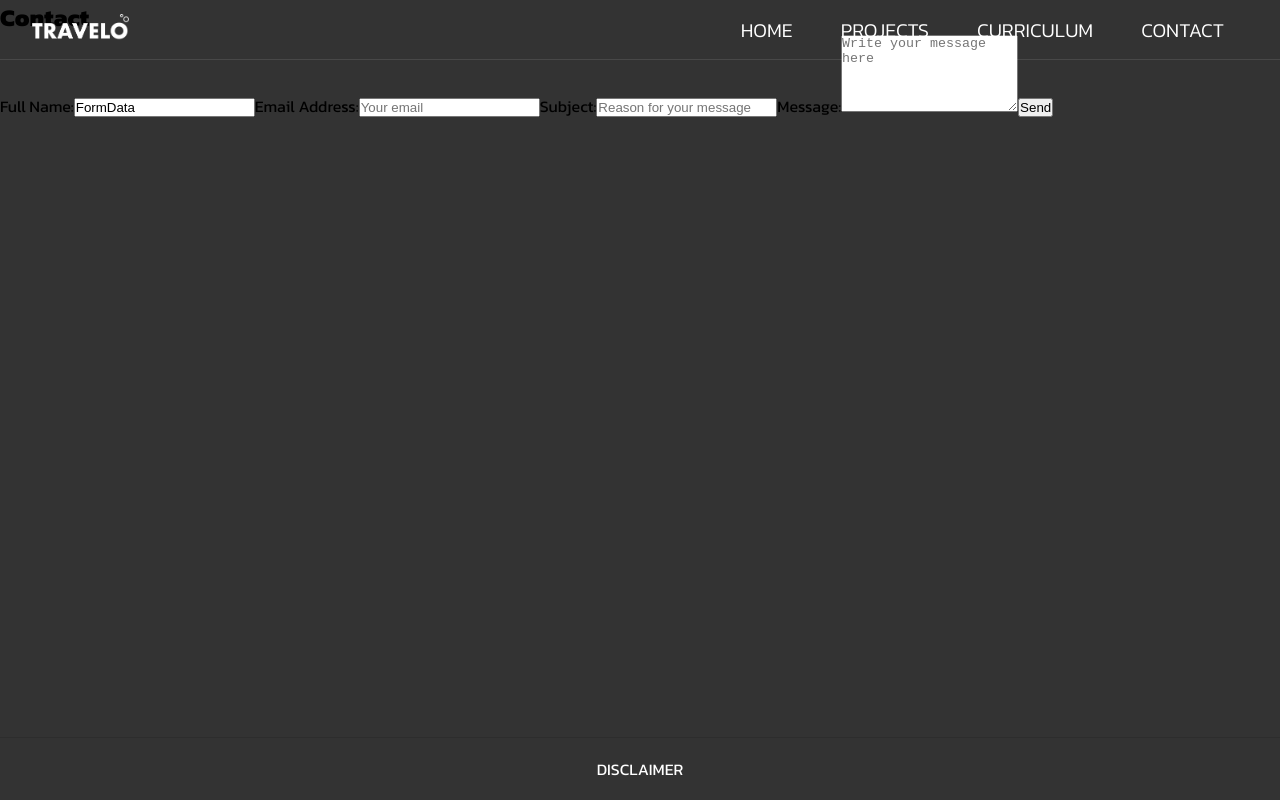
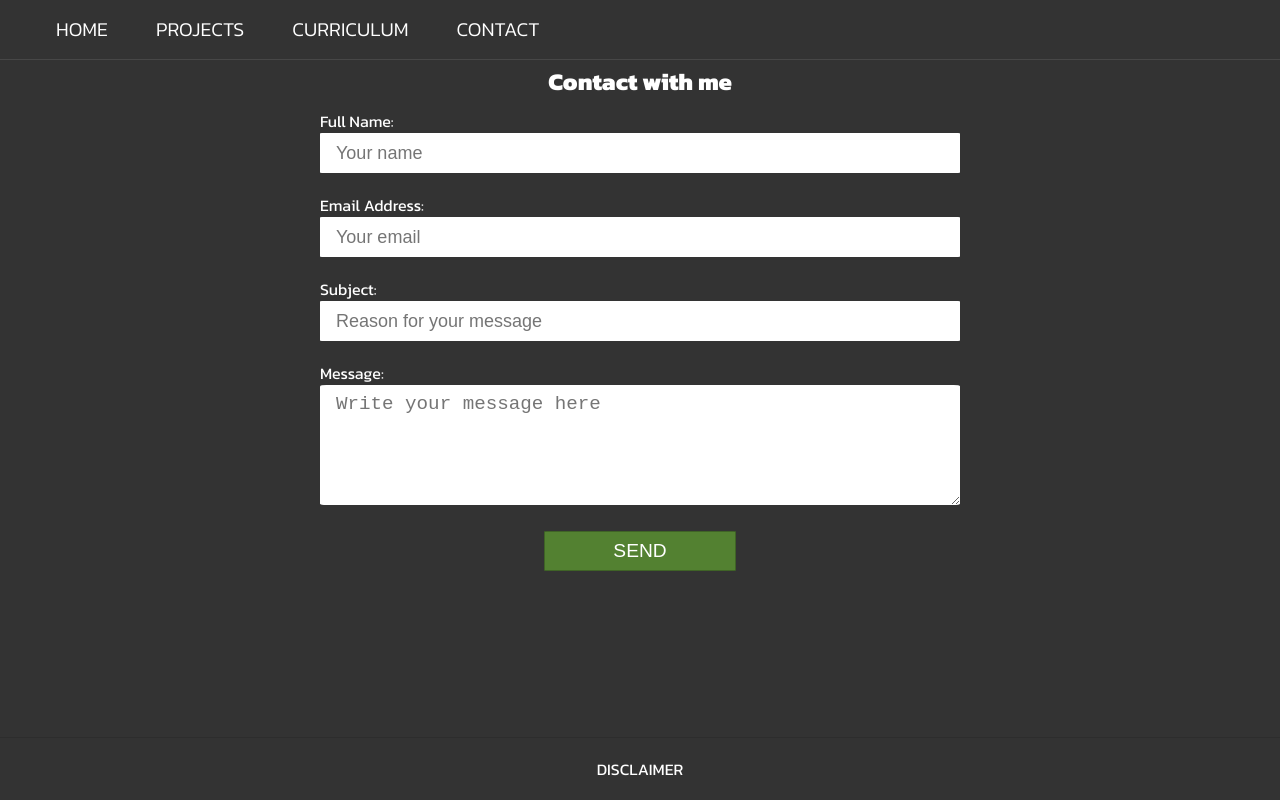
Before and after one commit to AGUACATE2304/portfolio, a React (Vite) app: page /portfolio/contact in a window 1280 px wide. Built offline with nearby package versions, Linux system fonts and the light colour scheme.

Commit message:
create anitaions.css and contactForm.css, Add all dependencias to index.html

```diff
--- a/index.html
+++ b/index.html
@@ -9,6 +9,8 @@
     <link rel="stylesheet" href="./src/assets/css/mainNavBar.css">
     <link rel="stylesheet" href="./src/assets/css/custom.css">
     <link rel="stylesheet" href="./src/assets/css/footer.css">
+    <link rel="stylesheet" href="./src/assets/css/contactForm.css">
+    <link rel="stylesheet" href="./src/assets/css/animations.css">
   </head>
   <body>
     <div id="root"></div>
--- a/src/App.jsx
+++ b/src/App.jsx
@@ -1,4 +1,3 @@
-
 
 import AppProvider from './assets/provider/AppProvider.jsx'
 
--- a/src/assets/components/Contanct.jsx
+++ b/src/assets/components/Contanct.jsx
@@ -3,10 +3,10 @@ import Swal from 'sweetalert2';
 
 const Contact = () => {
     const [formData, setFormData] = useState({
-        name:'',
-        email:'',
-        subject:'',
-        message:'',
+        name: '',
+        email: '',
+        subject: '',
+        message: '',
     });
 
     const handleChange = (e) => {
@@ -14,13 +14,39 @@ const Contact = () => {
         setFormData({...formData, [name]: value});
     }
 
+    const checkIsformCompleted = () => {
+        const { name, email, subject, message } = formData;
+
+        if(!name || !email || !subject || !message) {
+            Swal.fire({
+                title: 'Incomplete Form',
+                text: 'Please fill all the fields before sending your message, Thank you.',
+                icon: 'error',
+                confirmButtonText: 'OK',
+                customClass: {
+                    popup: 'wide-swal'
+                }
+            });
+            return false;
+        }
+        return true;
+    }
+
     const handleSubmit = (e) => {
         e.preventDefault();
+        if (!checkIsformCompleted(formData)) {
+            console.log("aaa");
+            return; //Dont let the form to be sended if not completed
+        }
+
         Swal.fire({
             title: 'Thanks for sending a message!',
             text: 'Thank you for conctacting me. I will get back to you asap.',
             icon: 'success',
             confirmButtonText: 'OK',
+            customClass: {
+                popup: 'wide-swal'
+            }
         });
 
         setFormData({name: '', email: '', subject: '', message: ''});
@@ -29,14 +55,15 @@ const Contact = () => {
 
     return (
         <>
-            <form className='formContainer'>
-                <h2>Contact</h2>
+            <div className='contactFormContainer'>
+                <form className='contactForm'>
+                    <h2>Contact with me</h2>
                     <label>
                         Full Name:
                         <input
                             type="text"
                             name="name"
-                        value={FormData.name}
+                            value={formData.name}
                             onChange={handleChange}
                             placeholder="Your name"
                             required
@@ -67,16 +94,17 @@ const Contact = () => {
                     <label>
                         Message:
                         <textarea
-                        name="mesage"
-                        value={formData.mesage}
+                            name="message"
+                            value={formData.message}
                             onChange={handleChange}
                             placeholder="Write your message here"
                             rows="5"
                             required
                         />
                     </label>
-                <button type="submit">Send</button>
+                    <button type="submit" onClick={handleSubmit}>Send</button>
                 </form>
+            </div>
         </>
     )
 }
--- a/src/assets/components/Header.jsx
+++ b/src/assets/components/Header.jsx
@@ -1,11 +1,9 @@
-import { logo } from "../images/landingPage";
 
 const Header = () => {
     return (
     <>
         <header>
             <nav>
-                <img src={logo} alt='Logo' className='logo'/>
                 <ul>
                     <li><a href="/portfolio/home">HOME</a></li>
                     <li><a href="/portfolio/projects">PROJECTS</a></li>
--- /dev/null
+++ b/src/assets/css/animations.css
@@ -0,0 +1,43 @@
+/*shake movement when hover on send button from contact form*/
+@keyframes shakeContantFormSendButton {
+	0%,
+	100% {
+		transform: translateX(0%);
+		transform-origin: 50% 50%;
+	}
+
+	15% {
+		transform: translateX(-30px) rotate(-6deg);
+	}
+
+	30% {
+		transform: translateX(15px) rotate(6deg);
+	}
+
+	45% {
+		transform: translateX(-15px) rotate(-3.6deg);
+	}
+
+	60% {
+		transform: translateX(9px) rotate(2.4deg);
+	}
+
+	75% {
+		transform: translateX(-6px) rotate(-1.2deg);
+	}
+}
+
+/* PopUp on center when load contact form screen for fist time */
+@keyframes popUpContanctForm {
+	0% {
+		transform: scale(0.5);
+	}
+
+	75% {
+		transform: scale(1.2);
+	}
+
+    100% {
+		transform: scale(1);
+	}
+}
--- /dev/null
+++ b/src/assets/css/contactForm.css
@@ -0,0 +1,80 @@
+body {
+    color: var(--font-color);
+}
+
+.contactFormContainer {
+    margin: 8vh auto auto auto;
+    padding: 0%;
+    width: 80vh;
+}
+
+.contactForm {
+    display: flex;
+    flex-direction: column;
+    align-items: center;
+
+    animation: popUpContanctForm 2s cubic-bezier(0.5, 1, 0.89, 1) 0s 1 normal both;
+}
+
+.contactForm > h2 {
+    font-size: 800;
+    color: var(--font-color);
+}
+
+.contactForm > label {
+    margin: 10px 0px;
+    display: flex;
+    flex-direction: column;
+    width: 100%;
+}
+.contactForm > label > input, textarea {
+    height: 5vh !important;
+    font-size:large;
+    padding: 1vh 2vh;
+    border-radius: 1%;
+    border: none;
+}
+.contactForm > label > input::placeholder, textarea::placeholder {
+    font-size: large;
+}
+
+.contactForm > label > textarea::placeholder {
+    font-size: larger;
+}
+
+.contactForm > label > textarea {
+    resize: vertical;
+    height: 15vh !important;
+}
+
+.contactForm > button {
+    margin-top: 2vh;
+    background-color: var(--send-form-button) !important;
+    width: 30%;
+    height: 5vh;
+
+    cursor: pointer;
+    border: 1px solid var(--send-form-button-border)!important;
+    border-radius: 2%;
+    font-size: larger;
+    text-transform: uppercase;
+    color: var(--font-color);
+
+}
+
+.contactForm > button:hover {
+    margin-top: 2vh;
+    background-color: var(--send-form-button-border) !important;
+    width: 30%;
+    height: 5vh;
+
+    cursor: pointer;
+    border: 1px solid var(--send-form-button)!important;
+    border-radius: 2%;
+    animation: shakeContantFormSendButton 2s ease 0s 1 normal forwards;
+}
+
+.wide-swal {
+    max-width: 600px;
+    width: 90%;
+}
--- a/src/assets/css/landingPage.css
+++ b/src/assets/css/landingPage.css
@@ -8,6 +8,8 @@
 
 .parallax {
     pointer-events: none;
+    transition: 0.45s cubic-bezier(.2,.49,.32,.99);
+
 }
 
 .bg-img {
@@ -138,9 +140,9 @@
 .mountain-5 {
     position: absolute;
     z-index: 12;
-    width: 725px;
-    top: calc(50% + 280px);
-    left: calc(50% + 0px);
+    width: 715px;
+    top: calc(50% + 300px);
+    left: calc(50% + 20px);
 }
 
 .mountain-4 {
--- a/src/assets/css/variables.css
+++ b/src/assets/css/variables.css
@@ -2,4 +2,6 @@
 
 :root {
     --font-color: #fff;
+    --send-form-button: rgb(83, 129, 49);
+    --send-form-button-border: rgb(63, 99, 38);
 }
--- a/src/assets/images/landingPage/index.js
+++ b/src/assets/images/landingPage/index.js
@@ -1,7 +1,6 @@
 // Importando las imágenes individuales
 import background from './background.png';
 import black_shadow from './black_shadow.png';
-import logo from './logo.png';
 import sun_rays from './sun_rays.png';
 
 // Importando las imágenes de 'fog'
```
Also changed, not shown: src/assets/components/LandingPage.jsx (+31 -21 lines), src/assets/images/landingPage/logo.png (deleted), src/assets/provider/AppProvider.jsx (indentation only). Lines whose indentation alone changed are shown as unchanged.
